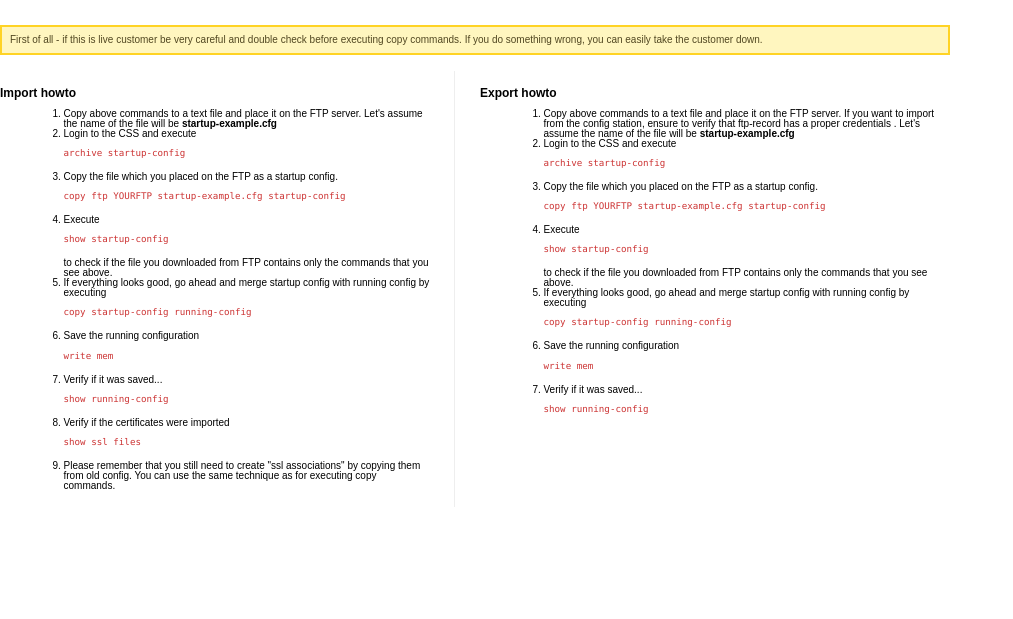
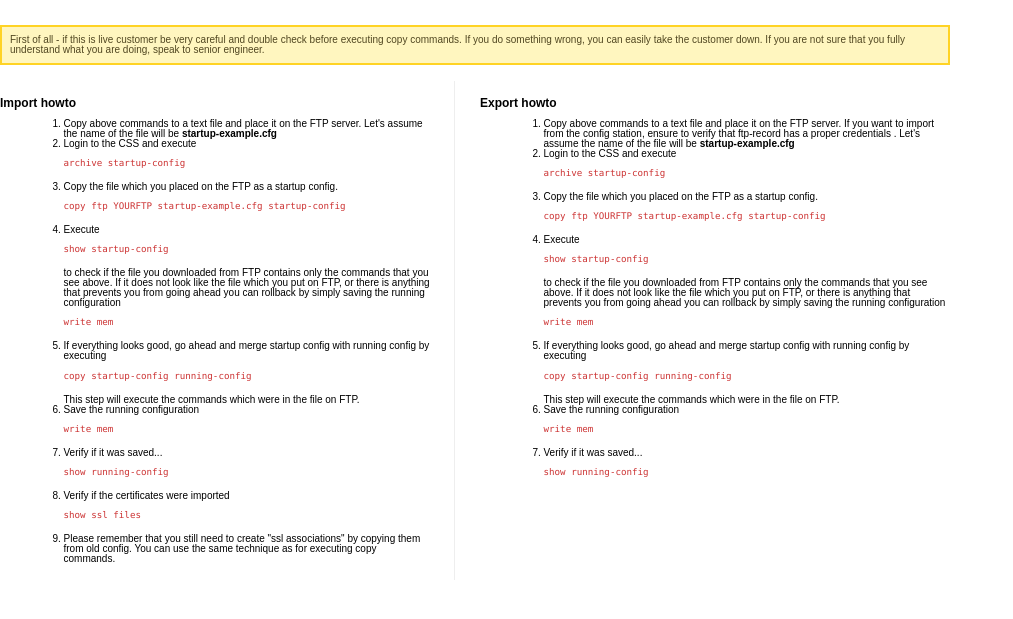
Before and after one commit to skrobul/certmigrator, a Django app: template templates/success.html in a window 1280 px wide. Shown: the top 619 px of the page, without its empty margins (0-1013 px from the left). Run offline with Django 3.2, Linux system fonts and the light colour scheme; the template is opened without the code that fills it, so the values that code supplies are empty.

Commit message:
wording changes

```diff
--- a/templates/success.html
+++ b/templates/success.html
@@ -25,7 +25,7 @@
 
 <div id="howto" class="span-24 last">
  <p class="notice">First of all - if this is live customer be very careful and double check before executing copy commands. If you do something wrong, you can
-    easily take the customer down.
+    easily take the customer down. If you are not sure that you fully understand what you are doing, speak to senior engineer.
  </p>
 </div>
  <div id="howto_import" class="span-11 colborder">
@@ -36,9 +36,12 @@
  <li>Copy the file which you placed on the FTP as a startup config.
       <pre>copy ftp YOURFTP startup-example.cfg startup-config</pre>
  </li>
- <li>Execute <pre>show startup-config</pre> to check if the file you downloaded from FTP contains only the commands that you see above.</li>
+ <li>Execute <pre>show startup-config</pre> to check if the file you downloaded from FTP contains only the commands that you see above.
+     If it does not look like the file which you put on FTP, or there is anything that prevents you from going ahead you can rollback by simply
+     saving the running configuration <pre>write mem</pre></li>
  <li>If everything looks good, go ahead and merge startup config with running config by executing
      <pre>copy startup-config running-config</pre>
+     This step will execute the commands which were in the file on FTP.
  </li>
  <li>Save the running configuration<pre>write mem</pre></li>
  <li>Verify if it was saved...<pre>show running-config</pre></li>
@@ -58,9 +61,12 @@
  <li>Copy the file which you placed on the FTP as a startup config.
       <pre>copy ftp YOURFTP startup-example.cfg startup-config</pre>
  </li>
- <li>Execute <pre>show startup-config</pre> to check if the file you downloaded from FTP contains only the commands that you see above.</li>
+ <li>Execute <pre>show startup-config</pre> to check if the file you downloaded from FTP contains only the commands that you see above.
+     If it does not look like the file which you put on FTP, or there is anything that prevents you from going ahead you can rollback by simply
+     saving the running configuration <pre>write mem</pre></li>
  <li>If everything looks good, go ahead and merge startup config with running config by executing
      <pre>copy startup-config running-config</pre>
+     This step will execute the commands which were in the file on FTP.
  </li>
  <li>Save the running configuration<pre>write mem</pre></li>
  <li>Verify if it was saved...<pre>show running-config</pre></li>
```
